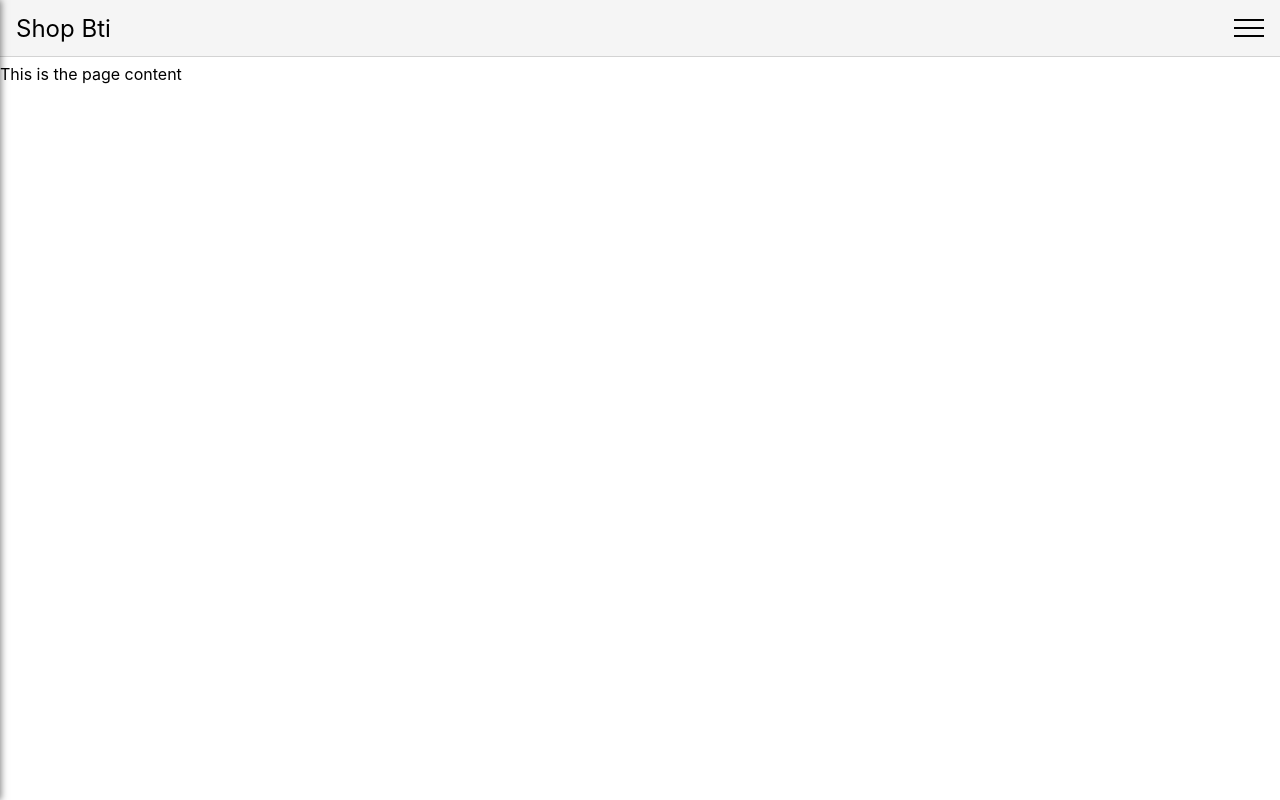
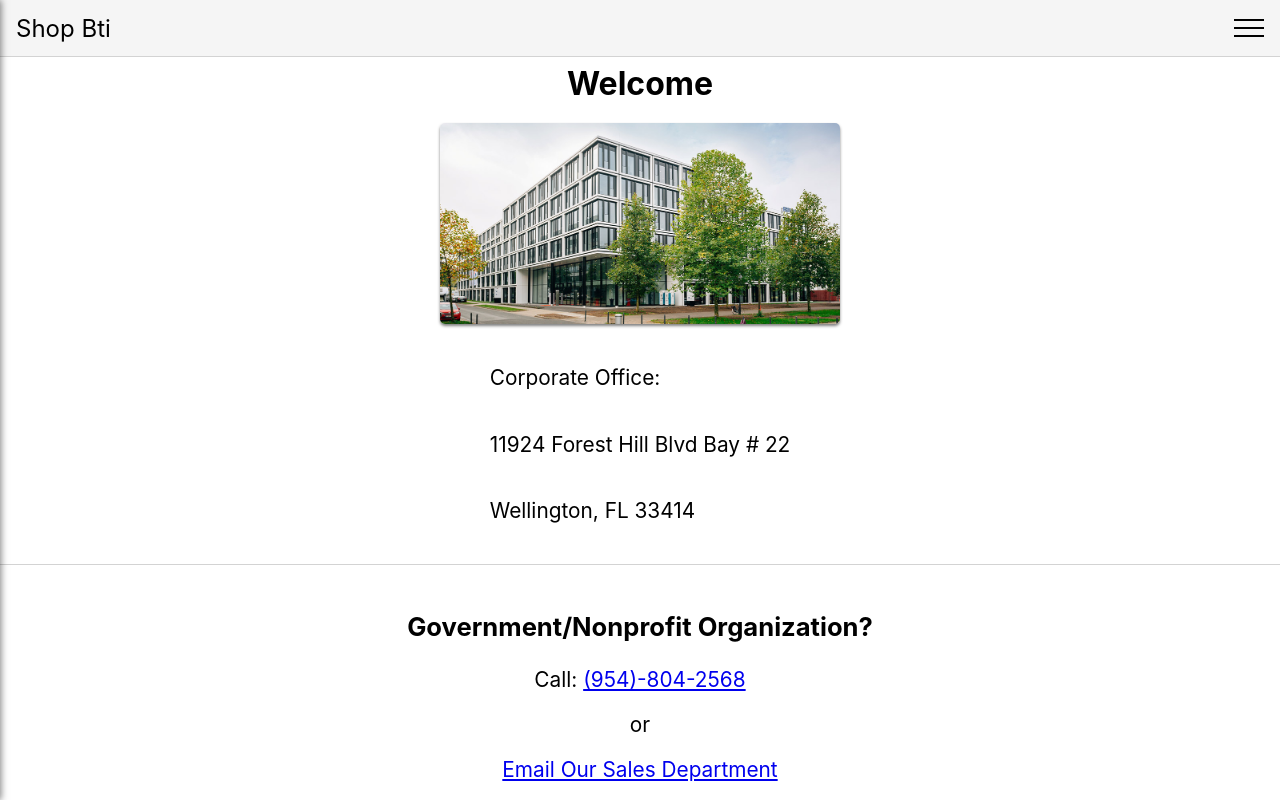
Before and after one commit to MichaelBaynon/shopbti-landing-page, a React (Create React App) app: page / in a window 1280 px wide. Shown: the top 800 px of the page. Built offline with nearby package versions, Linux system fonts and the light colour scheme.

Commit message:
home page done

```diff
--- a/src/App.css
+++ b/src/App.css
@@ -2,3 +2,89 @@
   border: solid red;
   font-size: 20px;
 }
+
+.text {
+  color: black;
+  width: 100%;
+}
+
+.container {
+  border-bottom: 1px solid lightgrey;
+}
+
+.building1img {
+  box-shadow: 0 2px 3px rgba(0, 0, 0, 0.5);
+  display: flex;
+  margin: 0 auto;
+  border-radius: 5px;
+}
+
+.welcomeMSG {
+  width: fit-content;
+  margin: 20px auto;
+}
+
+.text-area {
+  width: fit-content;
+  margin: 20px auto;
+  display: flex;
+  flex-direction: column;
+  font-size: 1.3rem;
+
+}
+
+.phone-number {
+  width: fit-content;
+  margin: 0 auto;
+
+}
+
+.or-statement {
+  width: fit-content;
+  margin: 20px auto;
+  display: flex;
+  flex-direction: column;
+  font-size: 1.3rem;
+}
+
+.email {
+  width: fit-content;
+  margin: 0 auto;
+  transition: .3s;
+}
+
+.phone-number a:hover {
+  color: rgb(0, 157, 255);
+}
+
+.phone-number a {
+  transition: .3s;
+}
+
+.email:hover {
+  color: rgb(0, 157, 255);
+}
+
+.title {
+  width: 100%;
+  margin: 5 auto;
+  font-size: 1.6rem;
+  border-radius: 5px;
+  justify-content: center;
+  display: flex;
+}
+
+.languages-spoken {
+
+margin: 10px auto;
+  width: fit-content;
+  display: flex;
+  flex-direction: column;
+}
+
+.chamber-of-commerce-img {
+
+  display: flex;
+  margin: 10px auto;
+
+}
--- a/src/App.js
+++ b/src/App.js
@@ -7,8 +7,14 @@ import ToolBar from "./components/ToolBar/ToolBar";
 import SideDrawer from "./components/SideDrawer/SideDrawer";
 import Backdrop from "./components/Backdrop/Backdrop";
 
-import { BrowserRouter as Router } from "react-router-dom";
+import { BrowserRouter as Router, Route } from "react-router-dom";
 import { render } from "@testing-library/react";
+
+import HomeScreen from "./screens/Home";
+import AboutUs from './screens/AboutUs'
+import ITproduct from './screens/ITproducts'
+import SecurityProducts from './screens/SecurityProducts'
+import WirelessSolutions from './screens/WirelessSolutions'
 
 class App extends Component {
   state = {
@@ -22,15 +28,13 @@ class App extends Component {
   };
 
   backdropClickHandler = () => {
-    this.setState({sideDrawerOpen: false})
-  }
+    this.setState({ sideDrawerOpen: false });
+  };
 
   render() {
-
     let backdrop;
 
     if (this.state.sideDrawerOpen) {
-
       backdrop = <Backdrop click={this.backdropClickHandler} />;
     }
 
@@ -38,12 +42,14 @@ class App extends Component {
       <Router>
         <div style={{ height: "100%" }}>
           <ToolBar drawerClickHandler={this.drawerToggleClickHandler} />
-       <SideDrawer show={this.state.sideDrawerOpen} />
+          <SideDrawer show={this.state.sideDrawerOpen} />
           {backdrop}
 
-          <main style={{ marginTop: "64px" }}>
-            <p>This is the page content</p>
-          </main>
+          <Route exact path="/" component={HomeScreen} />
+          <Route  path="/about" component={AboutUs} />
+          <Route  path="/it-products" component={ITproduct} />
+          <Route  path="/security-products" component={SecurityProducts} />
+          <Route  path="/wireless-solutions" component={WirelessSolutions} />
         </div>
       </Router>
     );
--- a/src/components/SideDrawer/SideDrawer.js
+++ b/src/components/SideDrawer/SideDrawer.js
@@ -15,10 +15,10 @@ if(props.show) {
     <nav className={drawerClasses}>
       <div>
         <Link to="/">Home</Link>
-        <Link to="about">About Us</Link>
-        <Link to="it-products">IT Products</Link>
-        <Link to="security-products">Security Products</Link>
-        <Link to="wireless-products">Wireless Solutions</Link>
+        <Link to="/about">About Us</Link>
+        <Link to="/it-products">IT Products</Link>
+        <Link to="/security-products">Security Products</Link>
+        <Link to="/wireless-solutions">Wireless Solutions</Link>
       </div>
     </nav>
   );
--- a/src/index.css
+++ b/src/index.css
@@ -1,5 +1,5 @@
 html {
-  height: 100%;
+  height: 90%;
 }
 
 body {
--- a/src/screens/AboutUs.js
+++ b/src/screens/AboutUs.js
@@ -0,0 +1,7 @@
+import React from "react";
+
+const AboutScreen = props => {
+  return <div className='text'>ABOUT SCREEN ABOUT SCREEN ABOUT SCREEN</div>;
+};
+
+export default AboutScreen;
--- a/src/screens/Home.js
+++ b/src/screens/Home.js
@@ -1,11 +1,67 @@
-import React from 'react'
+import React from "react";
+
+import Building1 from "../imgs/building1.jpg";
+import ChamberOfCommerce from '../imgs/042616-miami-chamber-of-commerce.jpg'
 
 const HomeScreen = props => {
-    return (
-        <div>
+  return (
+    <main style={{ marginTop: "64px", height: "100%" }}>
+      <div className="container">
+        <h1 className="welcomeMSG">Welcome</h1>
+        <img className="building1img" src={Building1} width={400} />
+        <div className="text-area">
+          <p>Corporate Office: </p>
+          <p>11924 Forest Hill Blvd Bay # 22 </p>
+          <p>Wellington, FL 33414</p>
+        </div>
+      </div>
+      <div className="container">
+        <div className="text-area">
+          <h3 className="title">Government/Nonprofit Organization?</h3>
+          <p className="phone-number">
+            Call: <a href="tel:954-804-2568"> (954)-804-2568</a>
+          </p>
+          <p className="or-statement">or</p>
+          <a className="email" href="mailto:tere@shopbti.com">
+            Email Our Sales Department
+          </a>
+        </div>
+      </div>
+      <div className="container">
+        <div className="text-area">
+          <h3 className="title">International Sales</h3>
+          <p className="phone-number">
+            Call: <a href="tel:561-793-3963"> (561)-793-3963</a>
+          </p>
+          <p className="or-statement">or</p>
+          <a className="email" href="mailto:tere@shopbti.com">
+            Email Our Sales Department
+          </a>
+        </div>
+      </div>
+      <div className="container">
+        <div className="text-area">
+          <h3 className="title">More You Should Know</h3>
+          <p className="languages-spoken">English, Spanish & French Spoken.</p>
 
+          <p className="languages-spoken">
+            We employ people from 6 different <br></br> countries & honor all
+            religions' Holidays.
+          </p>
         </div>
-    )
-}
+      </div>
+      <div className="container">
+        <div className="text-area">
+          <h3 className="title">Se Habla Espanol</h3>
+          <p>Para pedir una cotizacion en Espanol, escribenos</p>
+          <a className="email" href="mailto:tere@shopbti.com">
+            Email Ventas
+          </a>
+        </div>
+      </div>
+      <img className="chamber-of-commerce-img" src={ChamberOfCommerce} width={400} />
+    </main>
+  );
+};
 
-export default HomeScreen
+export default HomeScreen;
--- a/src/screens/ITproducts.js
+++ b/src/screens/ITproducts.js
@@ -0,0 +1,12 @@
+import React from "react";
+import { Link } from "react-router-dom";
+
+const ITproducts = () => {
+  return (
+    <div  className='text'>
+    IT products
+    </div>
+  );
+};
+
+export default ITproducts;
--- a/src/screens/SecurityProducts.js
+++ b/src/screens/SecurityProducts.js
@@ -0,0 +1,12 @@
+import React from "react";
+import { Link } from "react-router-dom";
+
+const SecurityProducts = () => {
+  return (
+    <div  className='text'>
+    SecurityProducts SecurityProducts
+    </div>
+  );
+};
+
+export default SecurityProducts;
--- a/src/screens/WirelessSolutions.js
+++ b/src/screens/WirelessSolutions.js
@@ -0,0 +1,12 @@
+import React from "react";
+import { Link } from "react-router-dom";
+
+const WirelessSolutions = () => {
+  return (
+    <div className='text'>
+    WirelessSolutionsWirelessSolutionsWirelessSolutionsWirelessSolutions
+    </div>
+  );
+};
+
+export default WirelessSolutions;
```
Also changed, not shown: src/imgs/042616-miami-chamber-of-commerce.jpg (added), src/imgs/building1.jpg (added).
